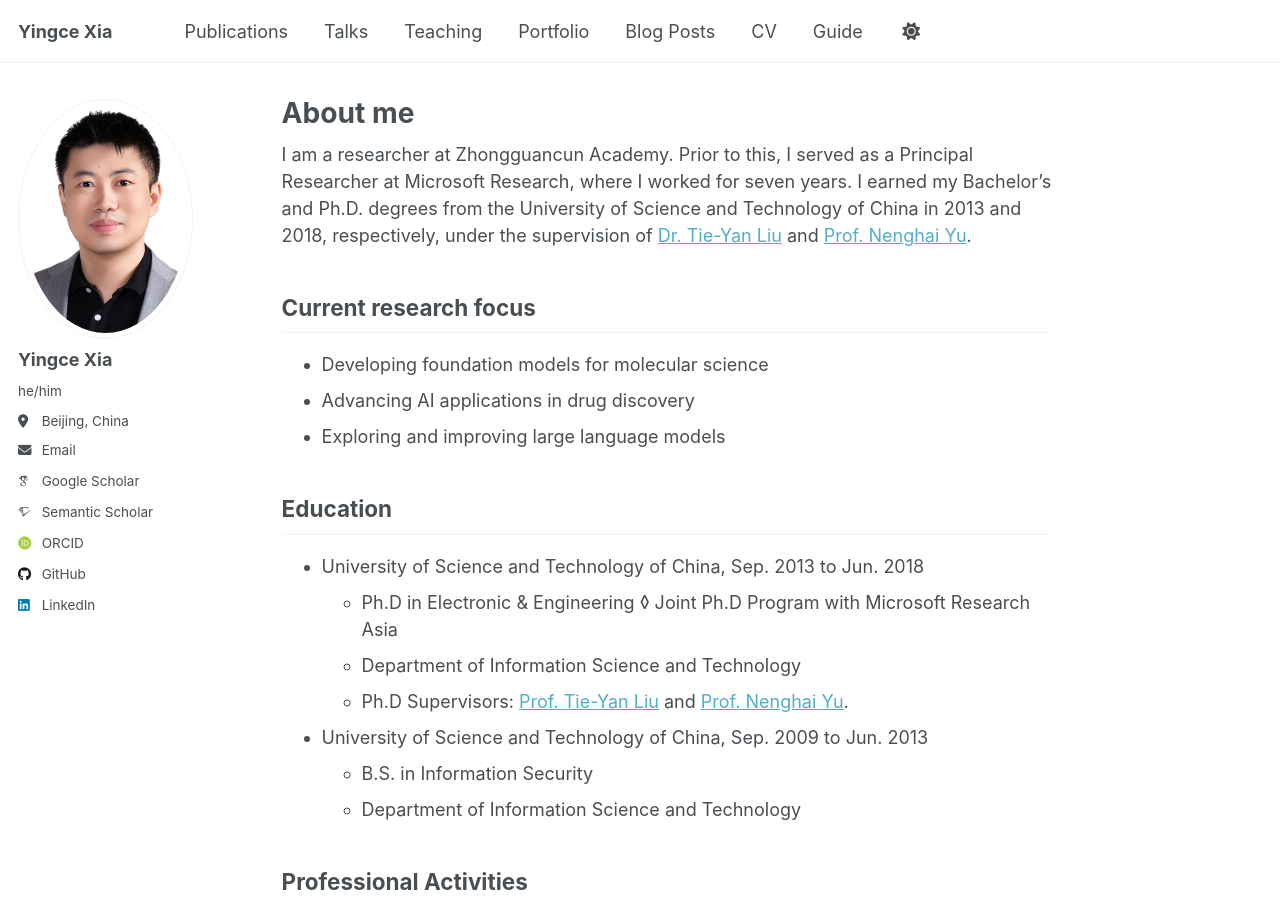
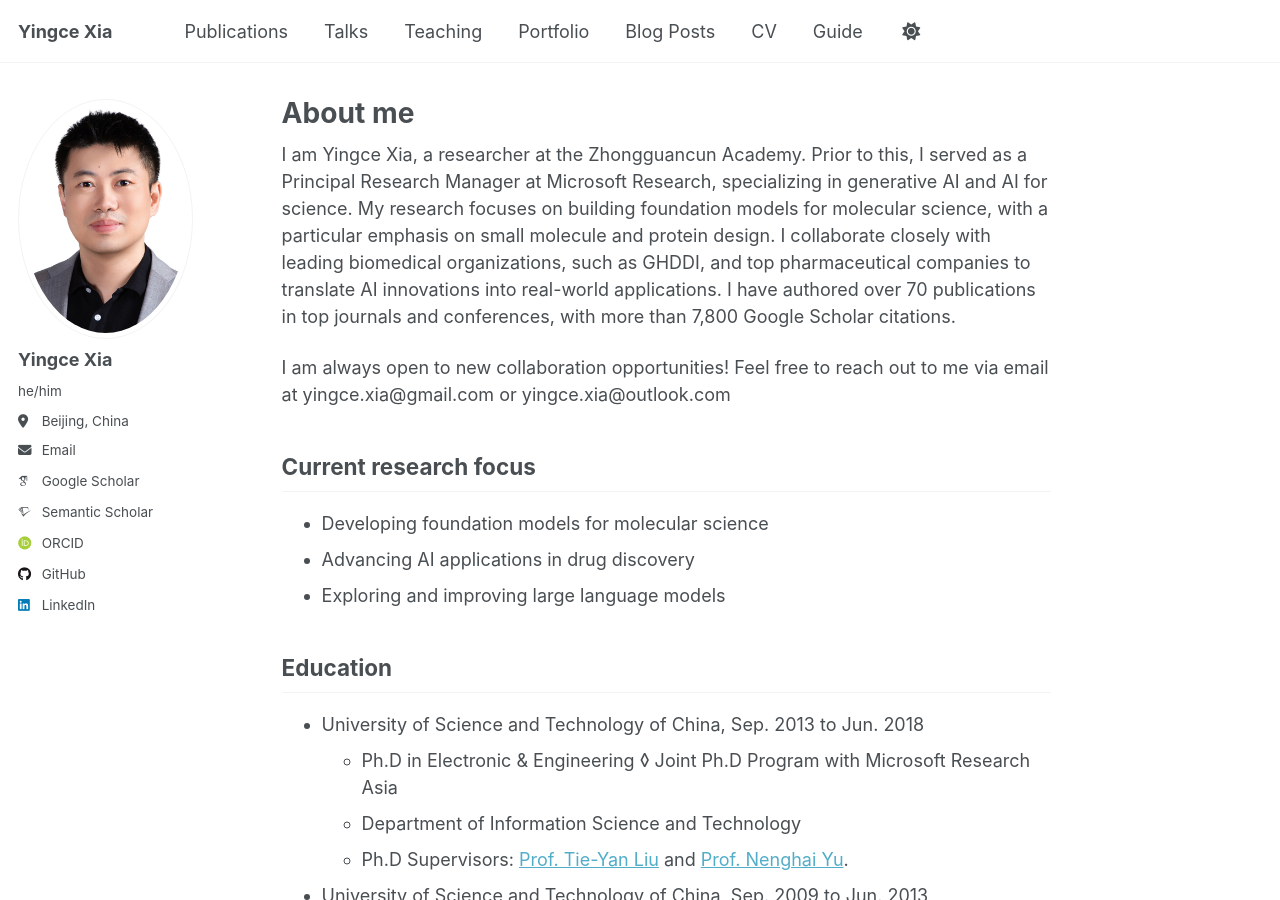
Before and after one commit to xyc1207/xyc1207.github.io, a Jekyll site: the page built from _pages/about.md, in a window 1280 px wide and 900 px high. Built offline with Jekyll 4.4.1, drawn with Linux system fonts in a browser that asks for light colours; some web fonts are replaced; a script that is not in the unit is left out.

Commit message:
Update about.md

```diff
--- a/_pages/about.md
+++ b/_pages/about.md
@@ -7,7 +7,9 @@ redirect_from:
   - /about.html
 ---
 
-I am a researcher at Zhongguancun Academy. Prior to this, I served as a Principal Researcher at Microsoft Research, where I worked for seven years. I earned my Bachelor’s and Ph.D. degrees from the University of Science and Technology of China in 2013 and 2018, respectively, under the supervision of [Dr. Tie-Yan Liu](https://www.bjzgca.edu.cn/PicDetail.aspx?ID=285) and [Prof. Nenghai Yu](http://staff.ustc.edu.cn/~ynh/).
+I am Yingce Xia, a researcher at the Zhongguancun Academy. Prior to this, I served as a Principal Research Manager at Microsoft Research, specializing in generative AI and AI for science. My research focuses on building foundation models for molecular science, with a particular emphasis on small molecule and protein design.  I collaborate closely with leading biomedical organizations, such as GHDDI, and top pharmaceutical companies to translate AI innovations into real-world applications. I have authored over 70 publications in top journals and conferences, with more than 7,800 Google Scholar citations.
+
+I am always open to new collaboration opportunities! Feel free to reach out to me via email at yingce.xia@gmail.com or yingce.xia@outlook.com
 
 ## Current research focus
 - Developing foundation models for molecular science
```
